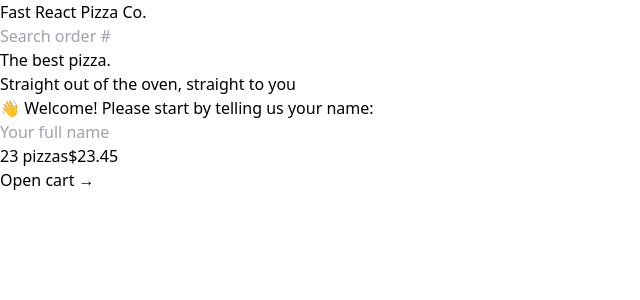
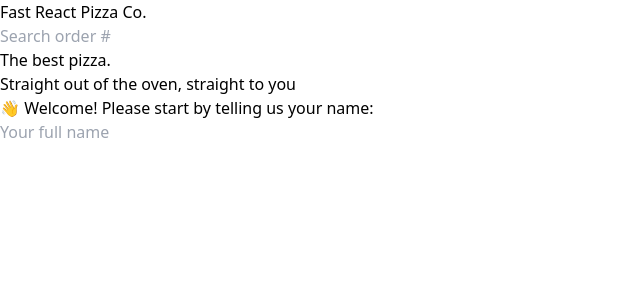
Before and after one commit to aleksandrawozniak965/FastReactPizza, a React (Vite) app: page / in a window 1280 px wide. Shown: the top 300 px of the page, without its empty margins (0-640 px from the left). Built offline with nearby package versions, Linux system fonts and the light colour scheme.

Commit message:
cart overview

```diff
--- a/src/features/cart/CartOverview.jsx
+++ b/src/features/cart/CartOverview.jsx
@@ -1,11 +1,19 @@
-import { Link } from "react-router-dom";
+import { useSelector } from 'react-redux';
+import { Link } from 'react-router-dom';
+import { getTotalCartPrice, getTotalCartQuantity } from './cartSlice';
+import { formatCurrency } from '../../utils/helpers';
 
 function CartOverview() {
+  const totalCartQuantity = useSelector(getTotalCartQuantity);
+  const totalCartPrice = useSelector(getTotalCartPrice);
+
+  if (!totalCartQuantity) return null;
+
   return (
-    <div className="flex items-center justify-between bg-stone-800 text-stone-200 text-sm uppercase px-4 py-4 sm:px-6 md:text-base" >
-      <p className="space-x-4 sm:space-x-6 text-stone-300 font-semibold">
-        <span>23 pizzas</span>
-        <span>$23.45</span>
+    <div className="flex items-center justify-between bg-stone-800 px-4 py-4 text-sm uppercase text-stone-200 sm:px-6 md:text-base">
+      <p className="space-x-4 font-semibold text-stone-300 sm:space-x-6">
+        <span>{totalCartQuantity}</span>
+        <span>{formatCurrency(totalCartPrice)}</span>
       </p>
       <Link to="/cart">Open cart &rarr;</Link>
     </div>
--- a/src/features/cart/cartSlice.js
+++ b/src/features/cart/cartSlice.js
@@ -1,50 +1,63 @@
-import { createSlice } from "@reduxjs/toolkit";
-import { act } from "react";
-
+import { createSlice } from '@reduxjs/toolkit';
 
 const initialState = {
-  // cart: [],
+  cart: [],
 
-  cart: [{
-    pizzaId: 12,
-    name: 'Mediterranean',
-    quantity: 2,
-    unitPrice: 16,
-    totalPrice: 32,
-  }]
-}
+  // cart: [
+  //   {
+  //     pizzaId: 12,
+  //     name: 'Mediterranean',
+  //     quantity: 2,
+  //     unitPrice: 16,
+  //     totalPrice: 32,
+  //   },
+  // ],
+};
 
 const cartSlice = createSlice({
   name: 'cart',
   initialState,
   reducers: {
-    addItem(state, action){
+    addItem(state, action) {
       // payload = newItem
       state.cart.push(action.payload);
     },
-    deleteItem(state, action){
+    deleteItem(state, action) {
       // payload = pizzaId
-      state.cart = state.cart.filter((item) => item.pizzaId !== action.payload)
+      state.cart = state.cart.filter((item) => item.pizzaId !== action.payload);
     },
-    increaseItemQuantity(state, action){
+    increaseItemQuantity(state, action) {
       // payload = pizzaID
       const item = state.cart.find((item) => item.pizzaId === action.payload);
 
-      item.quantity ++;
+      item.quantity++;
       item.totalPrice = item.quantity * item.unitPrice;
     },
-    decreaseItemQuantity(state, action){
-         // payload = pizzaID
-         const item = state.cart.find((item) => item.pizzaId === action.payload);
+    decreaseItemQuantity(state, action) {
+      // payload = pizzaID
+      const item = state.cart.find((item) => item.pizzaId === action.payload);
 
-         item.quantity --;
-         item.totalPrice = item.quantity * item.unitPrice;
+      item.quantity--;
+      item.totalPrice = item.quantity * item.unitPrice;
     },
-    clearCart(state, action){
+    clearCart(state, action) {
       state.cart = [];
     },
-  }
+  },
 });
 
-export const {addItem, deleteItem, increaseItemQuantity, decreaseItemQuantity, clearCart} = cartSlice.actions;
+export const {
+  addItem,
+  deleteItem,
+  increaseItemQuantity,
+  decreaseItemQuantity,
+  clearCart,
+} = cartSlice.actions;
+
 export default cartSlice.reducer;
+
+export const getTotalCartQuantity = (state) =>
+  state.cart.cart.reduce((sum, item) => sum + item.quantity, 0);
+
+export const getTotalCartPrice = (state) =>
+  state.cart.cart.reduce((sum, item) => sum + item.totalPrice, 0);
```
